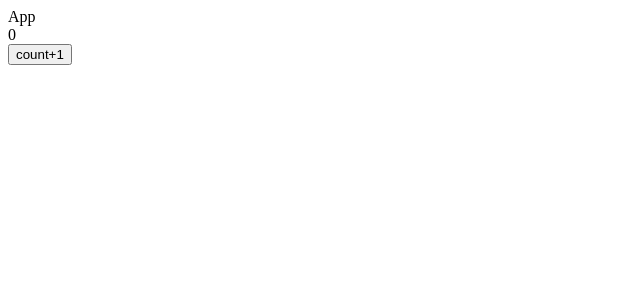
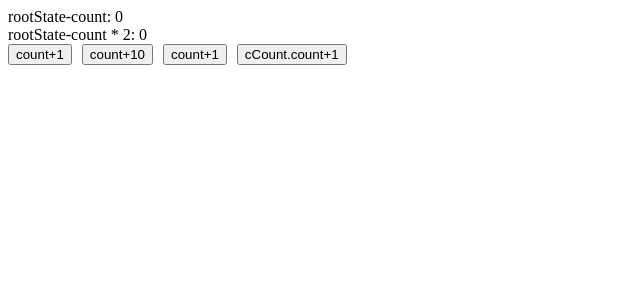
Before and after one commit to wsq520/mini-vuex4, a Vue app: page / in a window 1280 px wide. Shown: the top 300 px of the page, without its empty margins (0-640 px from the left). Built offline with nearby package versions, Linux system fonts and the light colour scheme.

Commit message:
实现modules命名空间

```diff
--- a/src/App.vue
+++ b/src/App.vue
@@ -1,9 +1,12 @@
 <template>
   <div>
-    App
     <!-- <todo-list/> -->
-    <div>{{ $store.state.count }}</div>
+    <div>rootState-count: {{ $store.state.count }}</div>
+    <div>rootState-count * 2: {{ $store.getters.double }}</div>
     <button @click="$store.state.count++">count+1</button>
+    <button @click="$store.commit('add', 10)">count+10</button>
+    <button @click="$store.dispatch('addOne', 1)">count+1</button>
+    <button @click="$store.commit('addOne', 1)">cCount.count+1</button>
   </div>
 </template>
 
@@ -13,5 +16,7 @@
 </script>
 
 <style scoped>
-
+button {
+  margin-right: 10px;
+}
 </style>
--- a/src/store4/index.js
+++ b/src/store4/index.js
@@ -3,6 +3,22 @@ import { createStore } from "../vuex4"
 const store = createStore({
   state: {
     count: 0
+  },
+  getters: {
+    double(state) {
+      return state.count * 2
+    }
+  },
+  mutations: {
+    add(state, payload) {
+      state.count += payload
+    }
+  },
+  actions: {
+    addOne({ state }, payload) {
+      console.log(state)
+      state.count += payload
+    }
   },
   modules: {
     aCount: {
@@ -13,6 +29,11 @@ const store = createStore({
         cCount: {
           state: {
             count: 2
+          },
+          mutations: {
+            addOne(state, payload) {
+              state.count += payload
+            }
           }
         }
       }
--- a/src/vuex4/module/module-collection.js
+++ b/src/vuex4/module/module-collection.js
@@ -27,4 +27,12 @@ export class ModuleCollection {
       })
     }
   }
+
+  getNamespaced(path) {
+    let module = this.root
+    return path.reduce((namespaceStr, key) => {
+      module = module.getChild(key)
+      return namespaceStr + (module.namespaced ? key + '/' : '')
+    }, '')
+  }
 }
--- a/src/vuex4/module/module.js
+++ b/src/vuex4/module/module.js
@@ -5,6 +5,7 @@ export default class Module {
     this._raw = rawModule
     this._children = {}
     this.state = rawModule.state
+    this.namespaced = rawModule.namespaced // 记录自己是否有命名空间
   }
 
   // key 是一个子模块的名字 module就是子模块本身
--- a/src/vuex4/store.js
+++ b/src/vuex4/store.js
@@ -5,11 +5,16 @@ import { isPromise, forEachValue } from './utils'
 
 // 根据路径 获取store的最新状态
 function getNestedState(state, path) {
-  return path.reduce((state, key) => state[key], state)
+  return path.reduce((state, key) => {
+    // console.log(state, key)
+    return state[key]
+  }, state)
 }
 
 function installModule(store, rootState, path, module) {
   let isRoot = !path.length
+
+  const namespaced = store._modules.getNamespaced(path)
 
   if (!isRoot) {
     let parentState = path.slice(0, -1).reduce((state, key) => {
@@ -19,13 +24,13 @@ function installModule(store, rootState, path, module) {
   }
 
   module.forEachGetter((getter, key) => {
-    store._wrappedGetters[key] = () => {
+    store._wrappedGetters[namespaced + key] = () => {
       return getter(getNestedState(store.state, path))
     }
   })
 
   module.forEachMutation((mutation, key) => {
-    const entry = store._mutations[key] || (store._mutations[key] = [])
+    const entry = store._mutations[namespaced + key] || (store._mutations[namespaced + key] = [])
     entry.push((payload) => {
       mutation.call(store, getNestedState(store.state, path), payload)
     })
@@ -33,11 +38,11 @@ function installModule(store, rootState, path, module) {
 
   // actions执行完返回是一个promise
   module.forEachAction((action, key) => {
-    const entry = store._actions[key] || (store._actions[key] = [])
+    const entry = store._actions[namespaced + key] || (store._actions[namespaced + key] = [])
     entry.push((payload) => {
       let res = action.call(store, store, payload)
       if (!isPromise(res)) {
-        return Promise.then(res)
+        return Promise.resolve(res)
       }
       return res
     })
@@ -73,7 +78,7 @@ export default class Store {
     // 定义状态
     const state = store._modules.root.state
     installModule(store, state, [], store._modules.root)
-    console.log(state)
+    // console.log(state)
 
     // 给store添加state
     resetStoreState(store, state)
```
